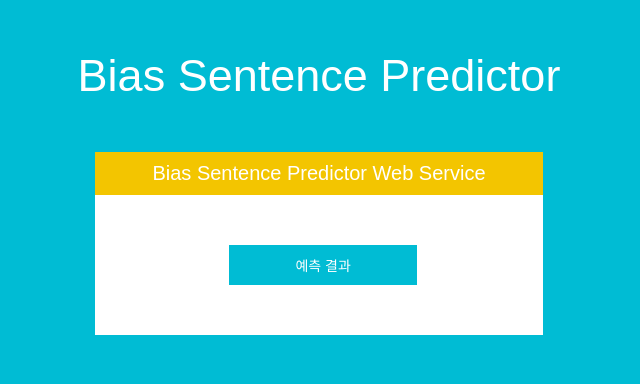
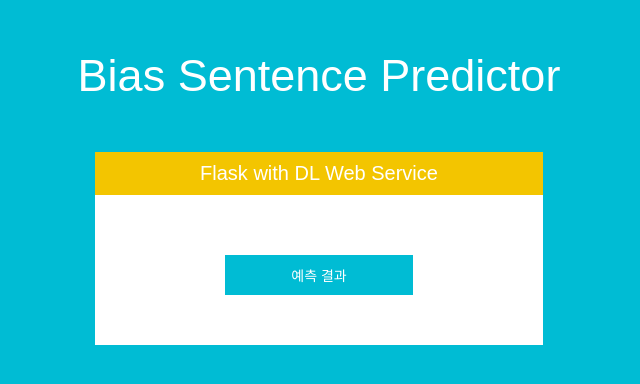
Before and after one commit to 0525hhgus/Detect-Bias-Sentence, a Flask app: page / in a window 1280 px wide. Shown: the top 384 px of the page, without its empty margins (321-961 px from the left). Run offline with Flask 2, Linux system fonts and the light colour scheme; parts of the project's set-up code (start-up, migrations or seed data) failed here and were passed over.

Commit message:
revised css

```diff
--- a/web-service/static/style.css
+++ b/web-service/static/style.css
@@ -69,6 +69,7 @@ h2{
   left: 130px;
 }
 
+
 .btn {
   border: 2px solid gray;
   color: gray;
@@ -79,14 +80,19 @@ h2{
   font-weight: bold;
 }
 
-.upload-btn-wrapper input[type="text"] {
+.input[type="text"] {
+    width: 100%;
+}
+
+
+.wrapper input[type="text"] {
   font-size: 100px;
   position: absolute;
-  width: 100%;
   left: 0;
   top: 0;
   opacity: 0;
 }
+
 h3{
 	text-align:center;
 	margin-top:10px;
@@ -106,4 +112,5 @@ input[type="submit"]{
 	font-size:14px;
 	cursor:pointer;
 	margin-left:23%;
+    margin-top:10px;
 }
--- a/web-service/templates/index.html
+++ b/web-service/templates/index.html
@@ -1,7 +1,7 @@
 <html>
 
 <head>
-    <title>SVHN Model as a Flask API</title>
+    <title>BSP Model as a Flask API</title>
     <link rel="stylesheet" href="{{ url_for('static', filename = 'style.css') }}">
     <meta charset="utf-8">
     <meta name="viewport" content="width=device-width, initial-scale=1">
@@ -10,11 +10,12 @@
 <body>
 <h1>Bias Sentence Predictor</h1>
 <div class="agile-its">
-    <h2>Bias Sentence Predictor Web Service</h2>
+    <h2>Flask with DL Web Service</h2>
     <div class="w3layouts">
-        <div class="text-upload-view">
+        <div class="upload-view">
+
             <form id="upload" action="/predict" method="POST" enctype="multipart/form-data">
-                <div class="upload-btn-wrapper">
+                <div class="wrapper">
                     <input type="text" name="input_text">
                 </div>
                 <input type="submit" value="예측 결과">
```
